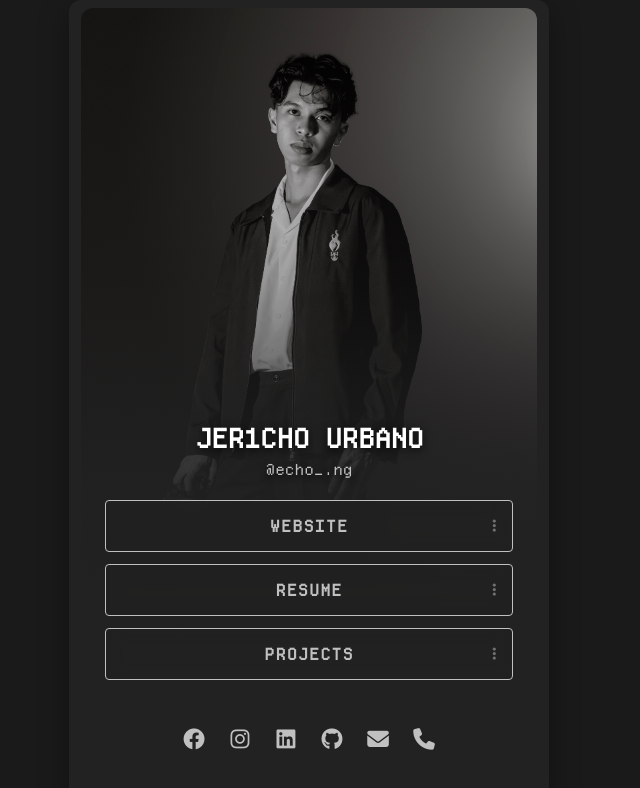
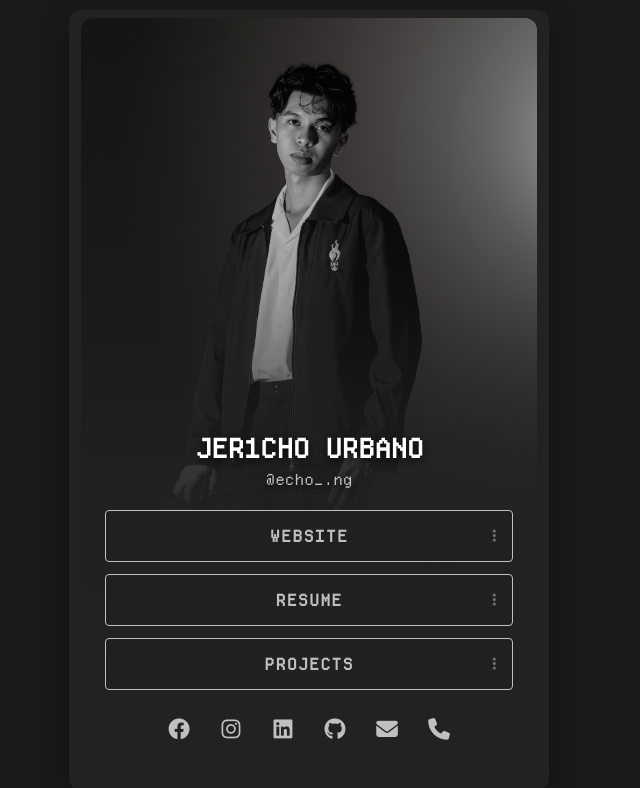
Before and after one commit to shiehb/link.jerichourbano, a plain HTML site: page index.html in a window 1280 px wide. Shown: the whole page, without its empty margins (331-971 px from the left). Drawn offline with Linux system fonts and the light colour scheme.

Commit message:
Update style.css

```diff
--- a/files/style.css
+++ b/files/style.css
@@ -60,7 +60,6 @@ body {
   align-items: center;
   box-shadow: none;
   min-height: auto;
-  gap: 20px;
 }
 
 @media (min-width: 768px) {
@@ -231,7 +230,7 @@ body {
   display: flex;
   justify-content: center;
   align-items: center;
-  gap: 6px;
+  gap: 12px;
   margin-top: 8px;
   flex-wrap: wrap;
 }
```
